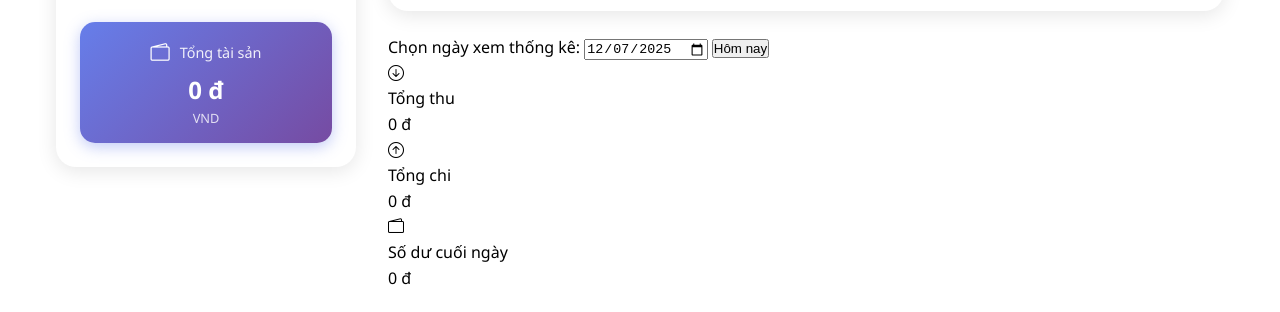
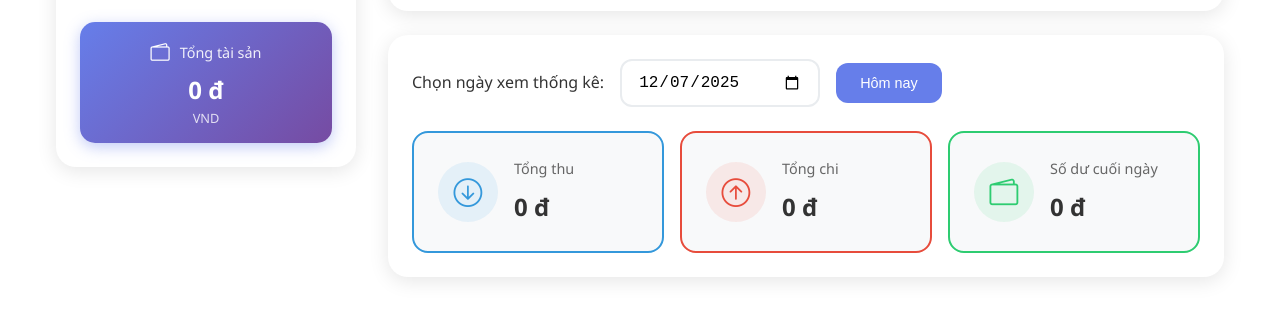
Before and after one commit to HuuSang2002/QuanLyChiTieu, a plain HTML site: page index.html in a window 1280 px wide. Shown: the part 400-712 px from the top of the page. Drawn offline with nearby package versions, Linux system fonts and the light colour scheme.

Commit message:
CapNhat_07_12_2025
Updated styles for total balance section and date statistics.

```diff
--- a/styles.css
+++ b/styles.css
@@ -676,3 +676,152 @@ body {
     }
 }
 /*Commit 06/12/2025--------------------------------------------------------------------*/
+
+
+/*Commit 07/12/2025--------------------------------------------------------------------*/
+/* Date Filter & Daily Statistics */
+.date-statistics-section {
+    background: white;
+    border-radius: 20px;
+    padding: 1.5rem;
+    box-shadow: 0 4px 20px rgba(0, 0, 0, 0.1);
+    margin-bottom: 1.5rem;
+}
+
+.date-picker-container {
+    display: flex;
+    align-items: center;
+    gap: 1rem;
+    margin-bottom: 1.5rem;
+    flex-wrap: wrap;
+}
+
+.date-picker-container label {
+    font-weight: 500;
+    color: #333;
+    font-size: 1rem;
+}
+
+.date-input {
+    padding: 0.75rem 1rem;
+    border: 2px solid #e9ecef;
+    border-radius: 12px;
+    font-size: 1rem;
+    transition: border-color 0.3s ease;
+    flex-grow: 1;
+    max-width: 200px;
+}
+
+.date-input:focus {
+    outline: none;
+    border-color: #667eea;
+}
+
+.btn-today {
+    background: #667eea;
+    color: white;
+    border: none;
+    padding: 0.75rem 1.5rem;
+    border-radius: 12px;
+    font-size: 0.9rem;
+    font-weight: 500;
+    cursor: pointer;
+    transition: all 0.3s ease;
+}
+
+.btn-today:hover {
+    background: #5a67d8;
+    transform: translateY(-2px);
+}
+
+.daily-statistics {
+    display: grid;
+    grid-template-columns: repeat(auto-fit, minmax(200px, 1fr));
+    gap: 1rem;
+}
+
+.stat-card {
+    background: #f8f9fa;
+    border-radius: 16px;
+    padding: 1.5rem;
+    display: flex;
+    align-items: center;
+    gap: 1rem;
+    transition: all 0.3s ease;
+    border: 2px solid transparent;
+}
+
+.stat-card:hover {
+    transform: translateY(-4px);
+    box-shadow: 0 6px 20px rgba(0, 0, 0, 0.1);
+}
+
+.income-stat {
+    border-color: #3498db;
+}
+
+.income-stat .stat-icon {
+    color: #3498db;
+    background: rgba(52, 152, 219, 0.1);
+}
+
+.expense-stat {
+    border-color: #e74c3c;
+}
+
+.expense-stat .stat-icon {
+    color: #e74c3c;
+    background: rgba(231, 76, 60, 0.1);
+}
+
+.balance-stat {
+    border-color: #2ecc71;
+}
+
+.balance-stat .stat-icon {
+    color: #2ecc71;
+    background: rgba(46, 204, 113, 0.1);
+}
+
+.stat-icon {
+    width: 60px;
+    height: 60px;
+    border-radius: 50%;
+    display: flex;
+    align-items: center;
+    justify-content: center;
+    font-size: 1.8rem;
+}
+
+.stat-info {
+    flex: 1;
+}
+
+.stat-label {
+    font-size: 0.9rem;
+    color: #666;
+    margin-bottom: 0.5rem;
+}
+
+.stat-amount {
+    font-size: 1.5rem;
+    font-weight: 700;
+    color: #333;
+}
+
+/* Responsive Design */
+@media (max-width: 768px) {
+    .date-picker-container {
+        flex-direction: column;
+        align-items: stretch;
+    }
+
+    .date-input {
+        max-width: 100%;
+    }
+
+    .daily-statistics {
+        grid-template-columns: 1fr;
+    }
+}
+/*Commit 07/12/2025--------------------------------------------------------------------*/
```
